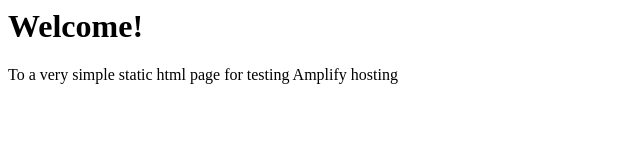
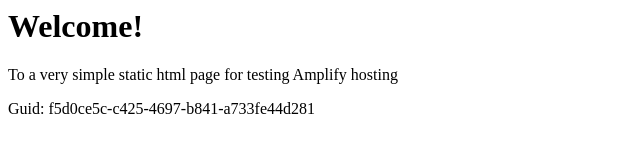
Before and after one commit to aws-aemilia-fra/Github-PR-Commit-Integration-Test-DoNotTouch-Gith-P5X5MO5I-v1-preprod-eu-central-1, a website: page src/index.html in a window 1280 px wide. Shown: the whole page, without its empty margins (0-640 px from the left). Drawn offline with Linux system fonts and the light colour scheme.

Commit message:
commit from integ tests

```diff
--- a/src/index.html
+++ b/src/index.html
@@ -1,3 +1,5 @@
+
+
 <html lang="en">
 
 <head>
@@ -10,6 +12,6 @@
 <body>
     <h1>Welcome!</h1>
     <p>To a very simple static html page for testing Amplify hosting</p>
-</body>
+    <p>Guid: f5d0ce5c-c425-4697-b841-a733fe44d281</p></body>
 
 </html>
```
